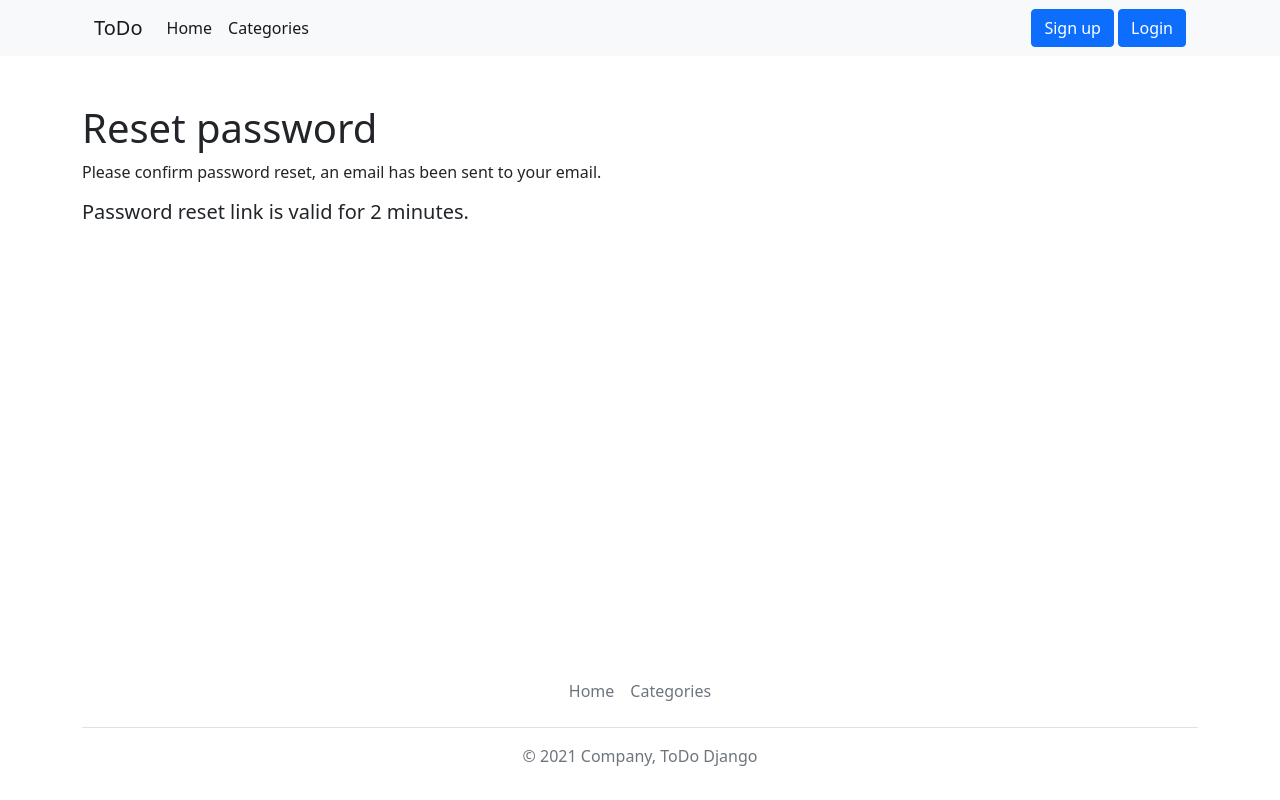
After one commit to Zer0S2m/ToDo_Django, a Django app: page /accounts/password_reset/done/ in a window 1280 px wide. The commit adds this page. Run offline with Django 3.2, Linux system fonts and the light colour scheme.

Commit message:
сброс пароля по email

```diff
--- a/ToDo/accounts/templates/edit.html
+++ b/ToDo/accounts/templates/edit.html
@@ -22,6 +22,9 @@
 					</div>
 				</div>
 			{% endfor %}
+			<div class="mb-3">
+				<a href="{% url 'reset_password_user' %}" class="link">Change password</a>
+			</div>
 			<button type="submit" class="btn btn-primary">Save</button>
 		</form>
 	</div>
--- /dev/null
+++ b/ToDo/accounts/templates/reset_password.html
@@ -0,0 +1,17 @@
+{% extends 'base.html' %}
+
+{% block title %}
+	ToDO Django - Reset password
+{% endblock title %}
+
+{% block content %}
+	<div>
+		<h1>Reset password</h1>
+		<div class="mt3">
+			<p>
+				Please confirm password reset, an email has been sent to your email.
+			</p>
+			<h5 class="mt-2">Password reset link is valid for 2 minutes.</h5>
+		</div>
+	</div>
+{% endblock content %}
--- a/ToDo/accounts/urls.py
+++ b/ToDo/accounts/urls.py
@@ -3,7 +3,9 @@ from django.urls import path
 from .views import 	(
     UserCreateView, LoginUser, UserDetailView,
 	UserUpdateView, PasswordConfirmView, UserDeleteView,
-	logout_user, activation_sent, activate
+	logout_user, activation_sent, activate_user,
+	reset_password, PasswordChange, password_change_done,
+	reset_password_done
 )
 
 
@@ -11,8 +13,15 @@ urlpatterns = [
 	path('login/', LoginUser.as_view(), name = 'login_user'),
 	path('register/', UserCreateView.as_view(), name = 'register_user'),
 	path('logout/', logout_user, name = 'logout_user'),
+
 	path('activation_sent/', activation_sent, name = 'activation_sent_email_user'),
-	path('activate/<str:uidb64>/<str:token>/', activate, name = 'activate_email_user'),
+	path('activate/<str:uidb64>/<str:token>/', activate_user, name = 'activate_email_user'),
+
+	path('password_reset/', reset_password, name = 'reset_password_user'),
+	path('password_reset/done/', reset_password_done, name = 'reset_password_done_user'),
+	path("password_change/<str:uidb64>/<str:token>/", PasswordChange.as_view(), name = "change_password_user"),
+	path("password_change/done/", password_change_done, name = "change_password_done_user"),
+
 	path("profile/", UserDetailView.as_view(), name = "profile_user"),
 	path('profile/edit/', UserUpdateView.as_view(), name = 'edit_user'),
 	path('profile/pass_conf/', PasswordConfirmView.as_view(), name = 'password_confirm'),
--- a/ToDo/accounts/views.py
+++ b/ToDo/accounts/views.py
@@ -1,3 +1,4 @@
+from django import template
 from django.shortcuts import redirect
 from django.shortcuts import render
 
@@ -28,10 +29,11 @@ from django.contrib.auth import (
 )
 from django.contrib.auth.models import User
 from django.contrib.auth.views import LoginView
+from django.contrib.auth.mixins import LoginRequiredMixin
 
 from .forms import (
 	RegisterForm, LoginUserForm, UserForm,
-	PasswordConfirmForm
+	PasswordConfirmForm, ChangePassword
 )
 
 from .tokens import account_activation_token
@@ -39,13 +41,10 @@ from .tokens import account_activation_token
 from .mixins import ProfileMixin
 
 
-class UserDetailView(TemplateResponseMixin, ContextMixin, View):
+class UserDetailView(LoginRequiredMixin, TemplateResponseMixin, ContextMixin, View):
 	template_name = "profile.html"
 
 	def get(self, request, *args, **kwargs):
-		if not self.request.user.is_authenticated:
-			return render(request, "404.html", status = 404)
-
 		context = self.get_context_data(**kwargs)
 		return self.render_to_response(context)
 
@@ -93,7 +92,7 @@ class LoginUser(LoginView):
 		return super(LoginUser, self).form_valid(form)
 
 
-class UserUpdateView(UpdateView):
+class UserUpdateView(LoginRequiredMixin, UpdateView):
 	model = User
 	form_class = UserForm
 	template_name = "edit.html"
@@ -161,7 +160,7 @@ class UserDeleteView(ProfileMixin, TemplateView, DeletionMixin):
 		return super().get(request, *args, **kwargs)
 
 
-class PasswordConfirmView(ProfileMixin, FormView):
+class PasswordConfirmView(LoginRequiredMixin, ProfileMixin, FormView):
 	model = User
 	template_name = "password_confirm.html"
 	form_class = PasswordConfirmForm
@@ -189,6 +188,43 @@ class PasswordConfirmView(ProfileMixin, FormView):
 		self.request.session["is_deleted_user"] = True
 
 
+class PasswordChange(LoginRequiredMixin, ProfileMixin, FormView):
+	model = User
+	template_name = "change_password.html"
+	form_class = ChangePassword
+	success_url = reverse_lazy("change_password_done_user")
+
+	def get(self, request, *args, **kwargs):
+		try:
+			uid = force_text(urlsafe_base64_decode(self.kwargs.get("uidb64", "")))
+			user = self.model.objects.get(pk = uid)
+		except (
+			TypeError,
+			ValueError,
+			OverflowError,
+			User.DoesNotExist
+		):
+			user = None
+
+		if user is not None and account_activation_token.check_token(user, self.kwargs.get("token", "")):
+			return super().get(request, *args, **kwargs)
+		else:
+			return render(request, 'change_password_invalid.html')
+
+	def post(self, request, *args, **kwargs):
+		self.object = self.get_object()
+		return super().post(request, *args, **kwargs)
+
+	def form_valid(self, form):
+		uid = force_text(urlsafe_base64_decode(self.kwargs.get("uidb64", "")))
+		user = self.model.objects.get(pk = uid)
+
+		user.set_password(form.cleaned_data['password2'])
+		user.save()
+
+		return super().form_valid(form)
+
+
 def	logout_user(request):
 	logout(request)
 	return redirect("login_user")
@@ -198,7 +234,32 @@ def activation_sent(request):
 	return render(request, "activate_sent.html")
 
 
-def activate(request, uidb64, token):
+def reset_password(request):
+	user = request.user
+	current_site = get_current_site(request)
+	subject = 'Reset password account'
+
+	message = render_to_string('reset_password_email.html', {
+		'user': user,
+		'domain': current_site.domain,
+		'uid': urlsafe_base64_encode(force_bytes(user.pk)),
+		'token': account_activation_token.make_token(user),
+	})
+
+	user.email_user(subject, message)
+
+	return redirect("reset_password_done_user")
+
+
+def reset_password_done(request):
+	return render(request, "reset_password.html")
+
+
+def password_change_done(request):
+	return render(request, "change_password_done.html")
+
+
+def activate_user(request, uidb64, token):
 	try:
 		uid = force_text(urlsafe_base64_decode(uidb64))
 		user = User.objects.get(pk = uid)
```
Also changed, not shown: ToDo/ToDo/settings.py (+2 -8 lines), ToDo/accounts/forms.py (+33 -0 lines), ToDo/accounts/templates/change_password.html (added, +30 -0 lines), ToDo/accounts/templates/change_password_done.html (added, +14 -0 lines), ToDo/accounts/templates/change_password_invalid.html (added, +14 -0 lines), ToDo/accounts/templates/reset_password_email.html (added, +7 -0 lines).
